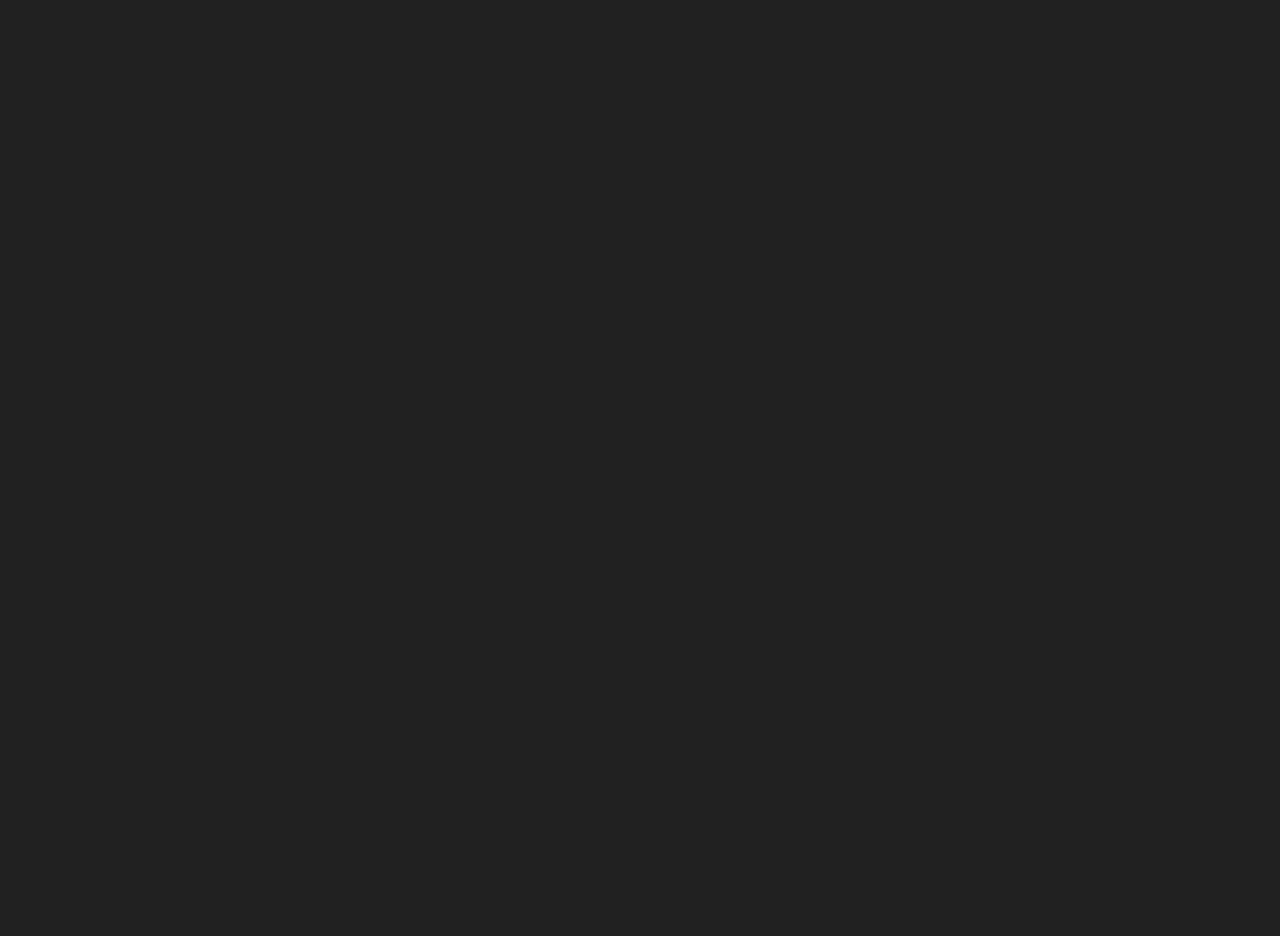
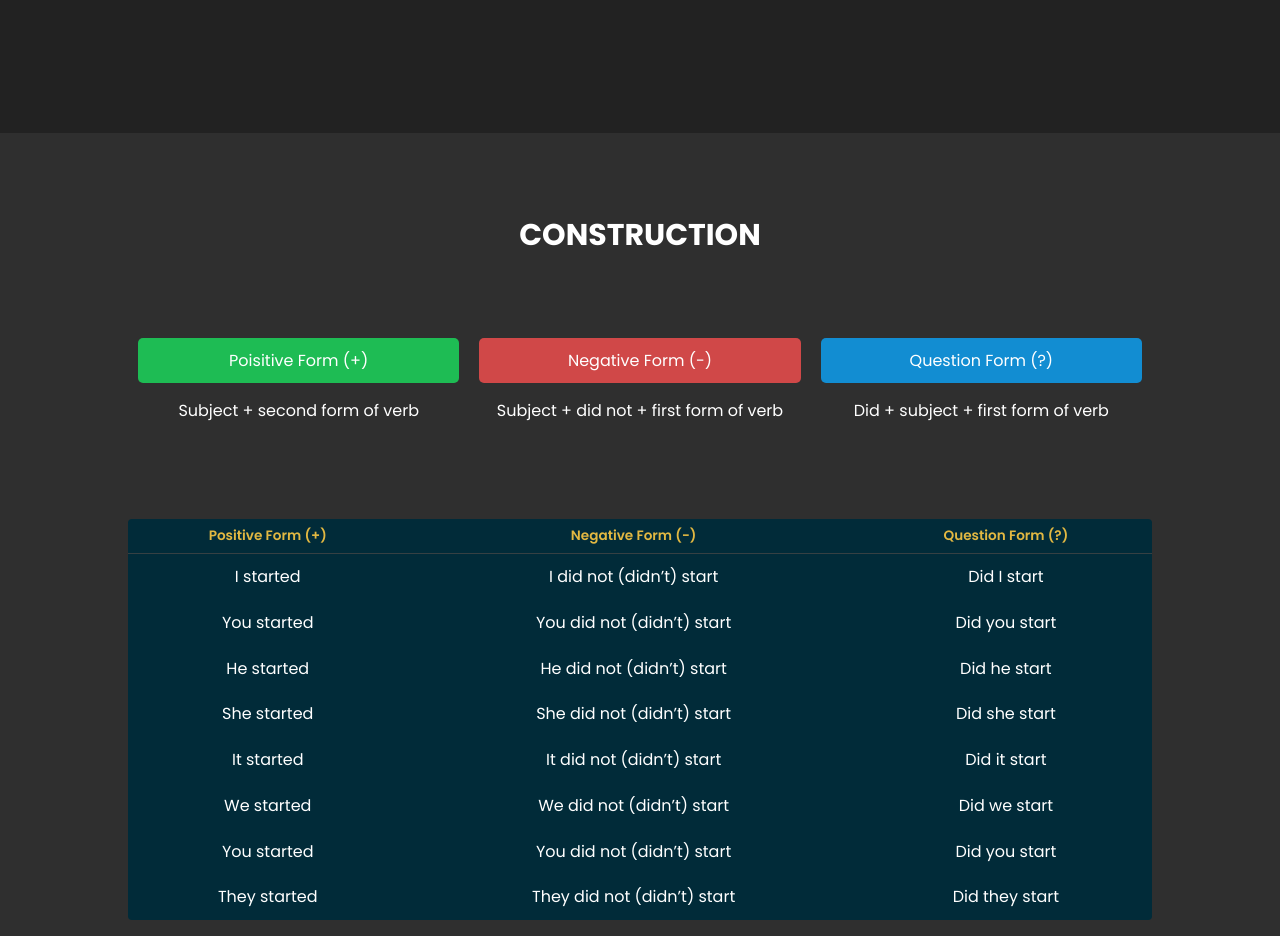
Before and after one commit to Revku/past-simple-react, a React (Create React App) app: page / in a window 1280 px wide. Shown: the part 700-1636 px from the top of the page. Before the commit the page ends 833 px from the top, so only its background shows below. Built offline with nearby package versions, Linux system fonts and the light colour scheme.

Commit message:
Add tense construction section

```diff
--- a/src/App.js
+++ b/src/App.js
@@ -3,6 +3,7 @@ import styled, { createGlobalStyle } from 'styled-components'
 
 import Nav from './components/Nav/Nav'
 import Header from './components/Header/Header'
+import Construction from './components/Construction/Construction'
 
 const GlobalStyle = createGlobalStyle`
   * {
@@ -27,6 +28,7 @@ const App = () => {
 
       <Nav />
       <Header />
+      <Construction />
     </>
   )
 }
--- /dev/null
+++ b/src/components/Construction/Construction.js
@@ -0,0 +1,169 @@
+import { enumDefaultedMember } from '@babel/types';
+import React from 'react'
+import styled from 'styled-components'
+
+const StyledWrapper = styled.div`
+    background-color: #2F2F2F;
+    text-align: center;
+    display: flex;
+    justify-content: center;
+    align-items: center;
+    flex-direction: column;
+
+    .positive {
+        background-color: #1EBC54;
+    }
+
+    .negative {
+        background-color: #D04848;
+    }
+
+    .question {
+        background-color: #128DD2;
+    }
+`;
+
+const ConstructionContainer = styled.div`
+    display: flex;
+    justify-content: space-around;
+    width: 80%;
+
+    @media (max-width: 750px) {
+        flex-direction: column;
+    }
+`;
+
+const Card = styled.div`
+    text-align: center;
+    width: 100%;
+    margin: 0 10px;
+    margin-bottom: 80px;
+`;
+
+const CardHeading = styled.div`
+    padding: 10px;
+    width: 100%;
+    margin-bottom: 15px;
+    border-radius: 5px;
+`;
+
+const Table = styled.table`
+    background: #012B39;
+    border-radius: 0.25em;
+    border-collapse: collapse;
+    margin: 1em;
+    width: 80%;
+    overflow-x: scroll;
+
+
+    th {
+        border-bottom: 1px solid #364043;
+        color: #E2B842;
+        font-size: 0.85em;
+        font-weight: 600;
+        padding: 0.5em 1em;
+        text-align: center;
+    }
+
+    td {
+        color: #fff;
+        font-weight: 400;
+        padding: 0.65em 1em;
+    }
+
+    .disabled td {
+        color: #4F5F64;
+    }
+
+    tbody tr {
+        transition: background 0.25s ease;
+    }
+
+    tbody tr:hover {
+        background: #014055;
+    }
+
+
+`;
+
+const Title = styled.h2`
+    font-size: 30px;
+    margin: 80px 0;
+    text-transform: uppercase;
+`;
+
+const Construction = () => {
+    return (
+        <StyledWrapper>
+            <Title>Construction</Title>
+            <ConstructionContainer>
+                <Card>
+                    <CardHeading className="positive">Poisitive Form (+)</CardHeading>
+                    <p>Subject + second form of verb</p>
+                </Card>
+                <Card>
+                    <CardHeading className="negative">Negative Form (-)</CardHeading>
+                    <p>Subject + did not + first form of verb</p>
+                </Card>
+                <Card>
+                    <CardHeading className="question">Question Form (?)</CardHeading>
+                    <p>Did + subject + first form of verb</p>
+                </Card>
+            </ConstructionContainer>
+
+            <Table>
+                <thead>
+                    <tr>
+                        <th>Positive Form (+)</th>
+                        <th>Negative Form (-)</th>
+                        <th>Question Form (?)</th>
+                    </tr>
+                </thead>
+                <tbody>
+                    <tr>
+                        <td>I started</td>
+                        <td>I did not (didn’t) start</td>
+                        <td>Did I start</td>
+                    </tr>
+                    <tr>
+                        <td>You started</td>
+                        <td>You did not (didn’t) start</td>
+                        <td>Did you start</td>
+                    </tr>
+                    <tr>
+                        <td>He started</td>
+                        <td>He did not (didn’t) start</td>
+                        <td>Did he start</td>
+                    </tr>
+                    <tr>
+                        <td>She started</td>
+                        <td>She did not (didn’t) start</td>
+                        <td>Did she start</td>
+                    </tr>
+                    <tr>
+                        <td>It started</td>
+                        <td>It did not (didn’t) start</td>
+                        <td>Did it start</td>
+                    </tr>
+                    <tr>
+                        <td>We started</td>
+                        <td>We did not (didn’t) start</td>
+                        <td>Did we start</td>
+                    </tr>
+                    <tr>
+                        <td>You started</td>
+                        <td>You did not (didn’t) start</td>
+                        <td>Did you start</td>
+                    </tr>
+                    <tr>
+                        <td>They started</td>
+                        <td>They did not (didn’t) start</td>
+                        <td>Did they start</td>
+                    </tr>
+                </tbody>
+            </Table>
+        </StyledWrapper>
+    )
+}
+
+export default Construction
```
